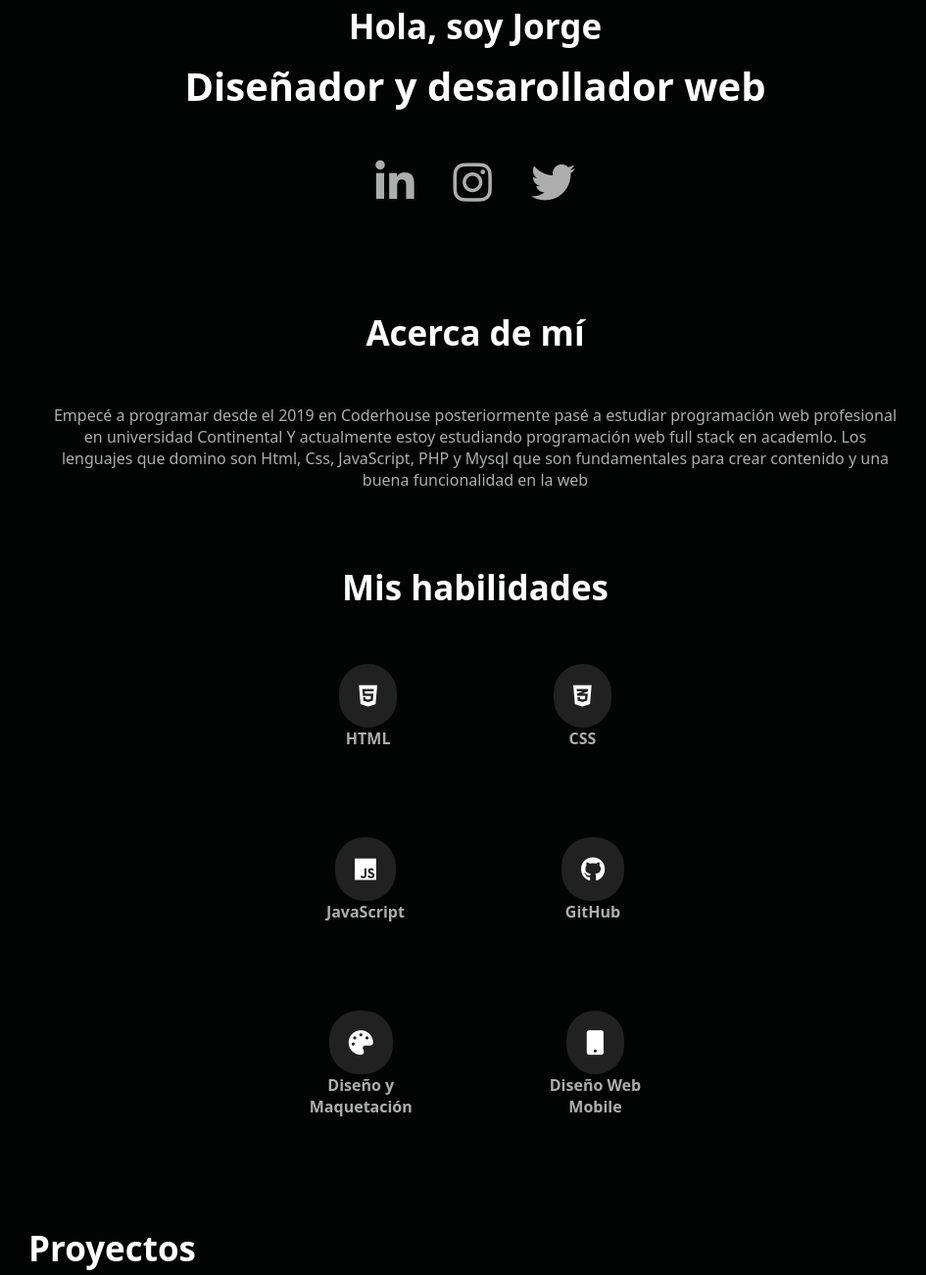
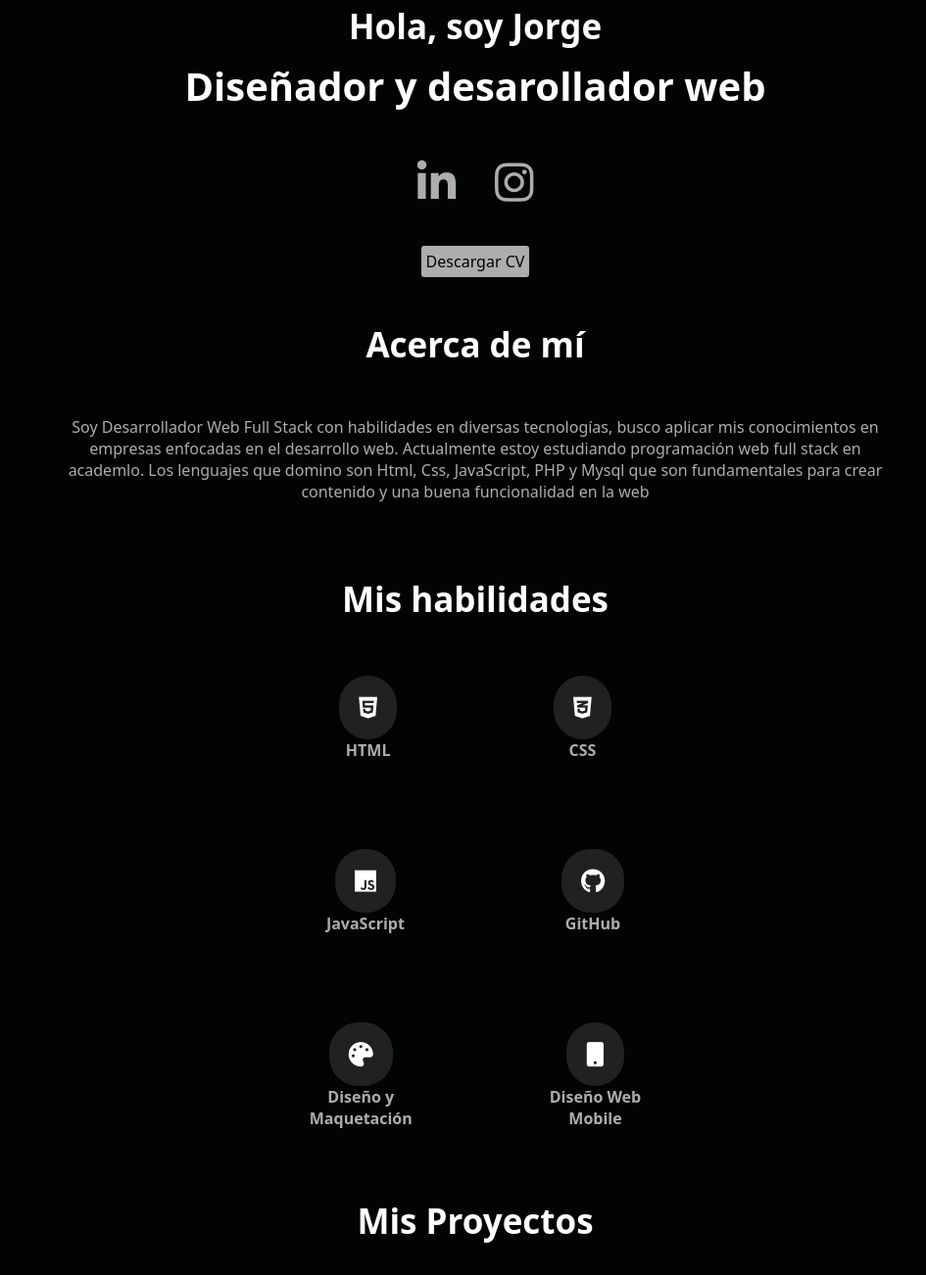
Before and after one commit to georgem17/academlo, a plain HTML site: page index.html in a window 1280 px wide. Shown: the part 480-1782 px from the top of the page at 98% size, without its empty margins (155-1100 px from the left). Drawn offline with Linux system fonts and the light colour scheme.

Commit message:
ultimo_arreglo

```diff
--- a/estilo.css
+++ b/estilo.css
@@ -117,17 +117,11 @@ nav .navbar-container .navbar-item{
     padding: 25px 95px;
   }
 
-  .cuerpo .porta{
-    justify-content: center;
-    text-align: center;
-    margin: 0px 0px 0px 100px;
-  }
 
         .cuerpo .porta section {
           display: flex;
           height: 400px;
-          align-items: center;
-
+          justify-content: center;
         }
 
         .cuerpo .porta section img {
@@ -141,7 +135,8 @@ nav .navbar-container .navbar-item{
 
         .cuerpo .porta section img:hover {
           cursor: crosshair;
-          width: 500px;
+          width: 350px;
+
         }
   }
 
@@ -168,7 +163,7 @@ body h2{
 .cuerpo .redes{
   display: flex;
   justify-content: center;
-  margin: 20px 25px 80px 25px;
+  margin: 20px 25px 20px 25px;
 }
 .cuerpo .redes a{
   padding: 20px;
@@ -179,6 +174,9 @@ body h2{
   text-align: center;
   margin: 25px 50px 50px 50px;
   color: #adadad;
+}
+.cuerpo .descrip{
+  margin: 50px 0px 0px 0px;
 }
 
 .cuerpo .habil .caja_habi{
@@ -202,13 +200,14 @@ body h2{
 .cuerpo .porta h2{
   color: #ffffff;
   text-align: start;
-  margin: 90px 20px 20px 20px;
   font-size: 35px;
+  text-align: center;
 }
 .cuerpo .porta section img {
-  width: 300px;
+  width: 270px;
   margin: 20px 0px;
 }
+
 
 /* 🦴pie de pagina🦴 */
 
@@ -304,7 +303,6 @@ ul {
   margin: 0 0 1rem 0;
 }
 
-/* LARGE SIZE */
 @media(min-width: 700px) {
   body {
     padding: 0 4em;
--- a/index.html
+++ b/index.html
@@ -46,14 +46,18 @@
         <h1>Diseñador y desarollador web</h1>
       </div>
       <div class="redes">
-        <a href="https://www.linkedin.com/"><i class="fa-brands fa-linkedin-in"></i></a>
-        <a href="https://www.instagram.com/"><i class="fa-brands fa-instagram"></i></a>
-        <a href="https://twitter.com/"><i class="fa-brands fa-twitter"></i></a>
+        <a href="https://www.linkedin.com/in/jorge-marmanillo-acu%C3%B1a-30584325a"><i class="fa-brands fa-linkedin-in"></i></a>
+        <a href="https://instagram.com/sr.jorgehugo?utm_source=qr&igshid=MzNlNGNkZWQ4Mg%3D%3D"><i class="fa-brands fa-instagram"></i></a>
       </div>
+
+      <div class="descarga">
+        <a href="/Jorge.pdf" download>Descargar CV</a>
+      </div>
+
       <div id="descripcion" class="descrip">
 
         <h2>Acerca de mí</h2>
-        <p>Empecé a programar desde el 2019 en Coderhouse posteriormente pasé a estudiar programación web profesional en universidad Continental Y actualmente estoy estudiando programación web full stack en academlo. Los lenguajes que domino son Html, Css, JavaScript, PHP y Mysql que son fundamentales para crear contenido y una buena funcionalidad en la web </p>
+        <p>Soy Desarrollador Web Full Stack con habilidades en diversas tecnologías, busco aplicar mis conocimientos en empresas enfocadas en el desarrollo web. Actualmente estoy estudiando programación web full stack en academlo. Los lenguajes que domino son Html, Css, JavaScript, PHP y Mysql que son fundamentales para crear contenido y una buena funcionalidad en la web </p>
       </div>
       <div id="habilidades" class="habil">
         <h2>Mis habilidades</h2>
@@ -93,7 +97,7 @@
       </div>
 
       <div id="portafolio" class="porta">
-        <h2>Proyectos</h2>
+        <h2>Mis Proyectos</h2>
           <section>
               <a href=""><img src="img/denti.PNG" alt=""></a>
               <a href="https://georgem17.github.io/veganf_ood/"><img src="img/food.PNG" alt=""></a>
@@ -136,9 +140,7 @@
                 <ul>
                     <li><i class="fas fa-phone"></i> +51 957 131 218</li>
                     <li><i class="fas fa-envelope-open-text"></i> jorgeagostoa@gmail.com</li>
-                      <div class="descarga">
-                        <a href="/Jorge.pdf" download>Descargar CV</a>
-                      </div>
+
                 </ul>
 
             </div>
```
